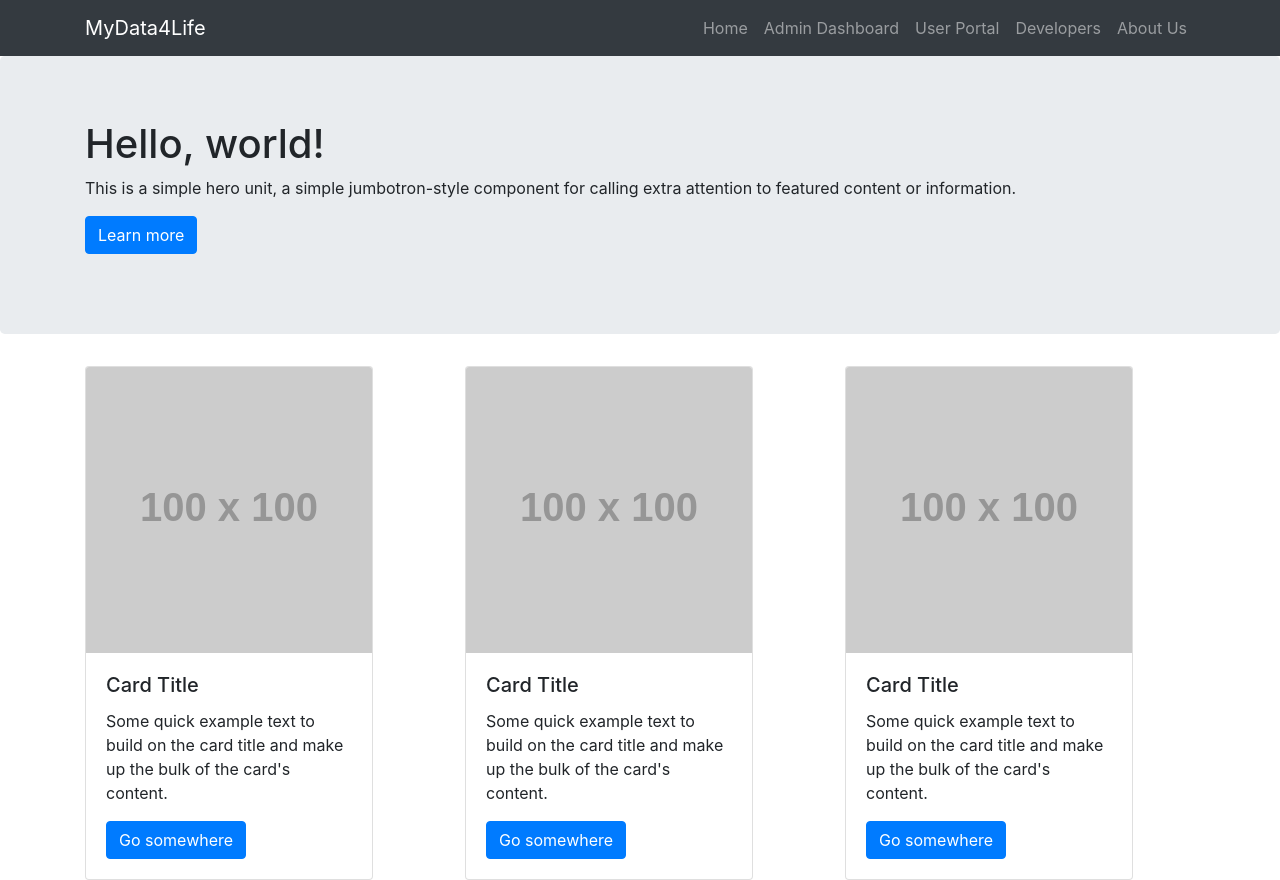
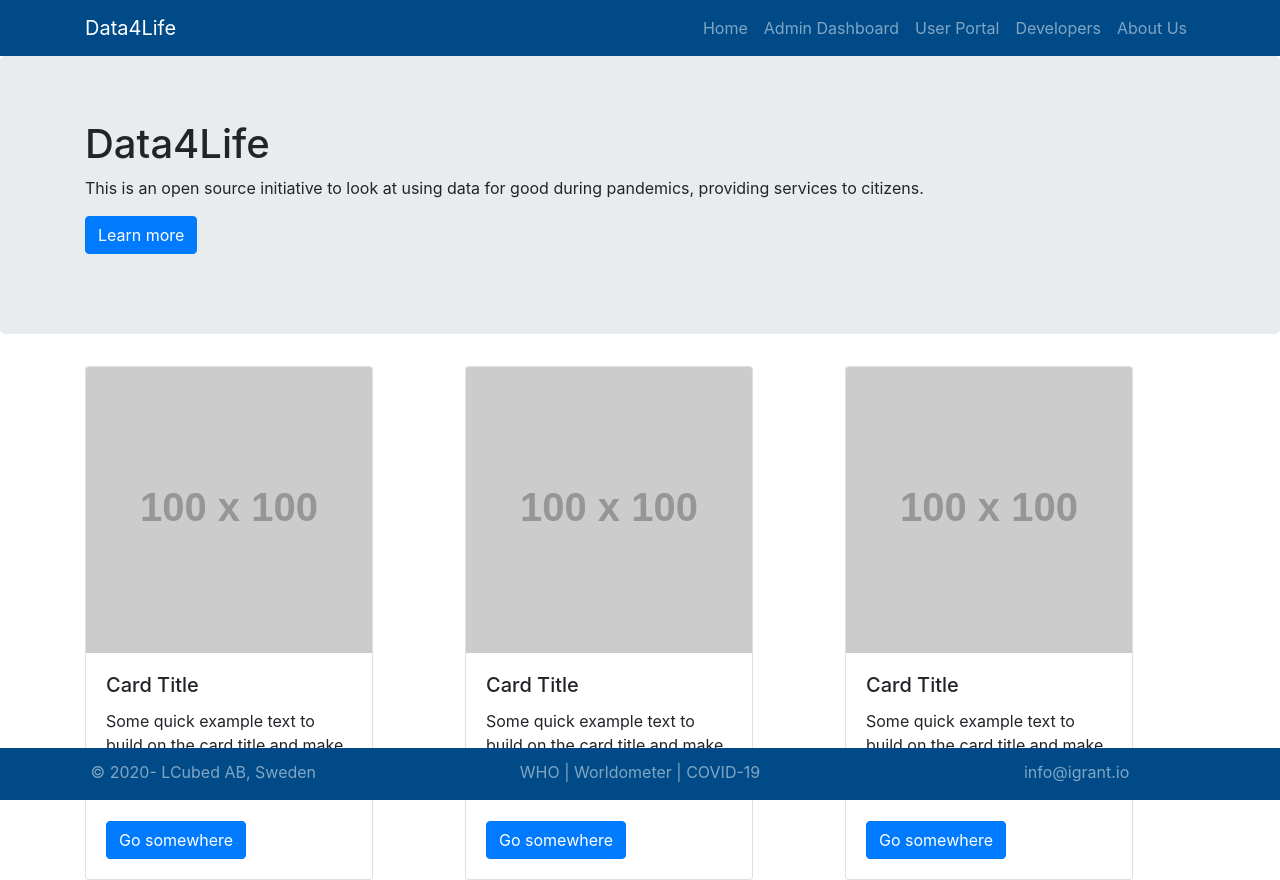
Before and after one commit to Data4Life-Initiative/landing-page, a React app: page / in a window 1280 px wide. Built offline with nearby package versions, Linux system fonts and the light colour scheme; placeholder pictures from the web are drawn by us.

Commit message:
Footer added

```diff
--- a/src/assets/css/main.css
+++ b/src/assets/css/main.css
@@ -1 +1,37 @@
 @import './../../../node_modules/bootstrap/dist/css/bootstrap.min.css';
+header
+{
+   background-color:#004B87;
+}
+
+footer {
+   position: absolute;
+   bottom: 0;
+   width: 100%;
+   text-align: center;
+   background-color:#004B87;
+   color: rgba(255,255,255,.5);
+   padding-top: 12px;
+  }
+
+  a
+  {
+      text-decoration:none ;
+  }
+
+  a:link {
+    color: rgba(255,255,255,.5);
+  }
+
+  a:visited {
+    color: rgba(255,255,255,.5);
+  }
+
+   a:hover {
+    color: white;
+  }
+
+
+  a:active {
+    color:white;
+  }
--- a/src/components/GettingStarted/index.js
+++ b/src/components/GettingStarted/index.js
@@ -6,10 +6,10 @@ class GettingStarted extends React.Component {
     return (
       <Jumbotron>
         <div className="container">
-          <h1>Hello, world!</h1>
+          <h1>Data4Life</h1>
           <p>
-            This is a simple hero unit, a simple jumbotron-style component for
-            calling extra attention to featured content or information.
+            This is an open source initiative to look at using data for
+            good during pandemics, providing services to citizens.
           </p>
           <p>
             <Button variant="primary">Learn more</Button>
--- a/src/containers/App/index.js
+++ b/src/containers/App/index.js
@@ -17,9 +17,9 @@ function App() {
   return (
     <div className="App">
       <header>
-        <Navbar expand="lg" variant="dark" bg="dark">
+        <Navbar expand="lg" variant="dark" >
           <div className="container">
-            <Navbar.Brand href="#home">MyData4Life</Navbar.Brand>
+            <Navbar.Brand href="#home">Data4Life</Navbar.Brand>
             <Navbar.Toggle aria-controls="basic-navbar-nav" />
             <Navbar.Collapse id="basic-navbar-nav">
               <Nav className="ml-auto">
@@ -37,6 +37,25 @@ function App() {
       <GettingStarted></GettingStarted>
       <UsefulResources></UsefulResources>
       <div className="container"></div>
+      <footer id="footer" >
+        <div className="row">
+          <div className="col-md-4 col-sm-4">
+              <p className="copyright text-xs-center">&copy; 2020-<span id="copyrt"></span> LCubed AB, Sweden </p>
+          </div>
+          <div className="col-md-4 col-sm-4">
+              <div>
+                <a href="https://www.who.int" target="_blank"  > WHO </a> |
+                <a href="https://www.worldometers.info" target="_blank" > Worldometer </a>|
+                <a href="https://www.who.int/emergencies/diseases/novel-coronavirus-2019" target="_blank" > COVID-19 </a>
+              </div>
+          </div>
+           <div className="col-md-4 col-sm-4">
+              <div>
+                <a href="mailto:info@igrant.io"> info@igrant.io </a>
+              </div>
+          </div>
+        </div>
+      </footer>
     </div>
   );
 }
```
Also changed, not shown: package.json (line endings or trailing spaces), public/0a75d260-639f-4a19-9b3b-0843bbf1d22b.jfif (added), public/813bb9f2-30b4-42ad-be21-671bb9827c8e.jfif (added), public/8b136ebb-199d-4d0c-8286-49bfab84f573.jfif (added), public/c26a0ec1-2383-4a3d-a421-4f8479455966.jfif (added), public/favicon.ico, public/logo192.png, public/logo512.png, 1 other file.
